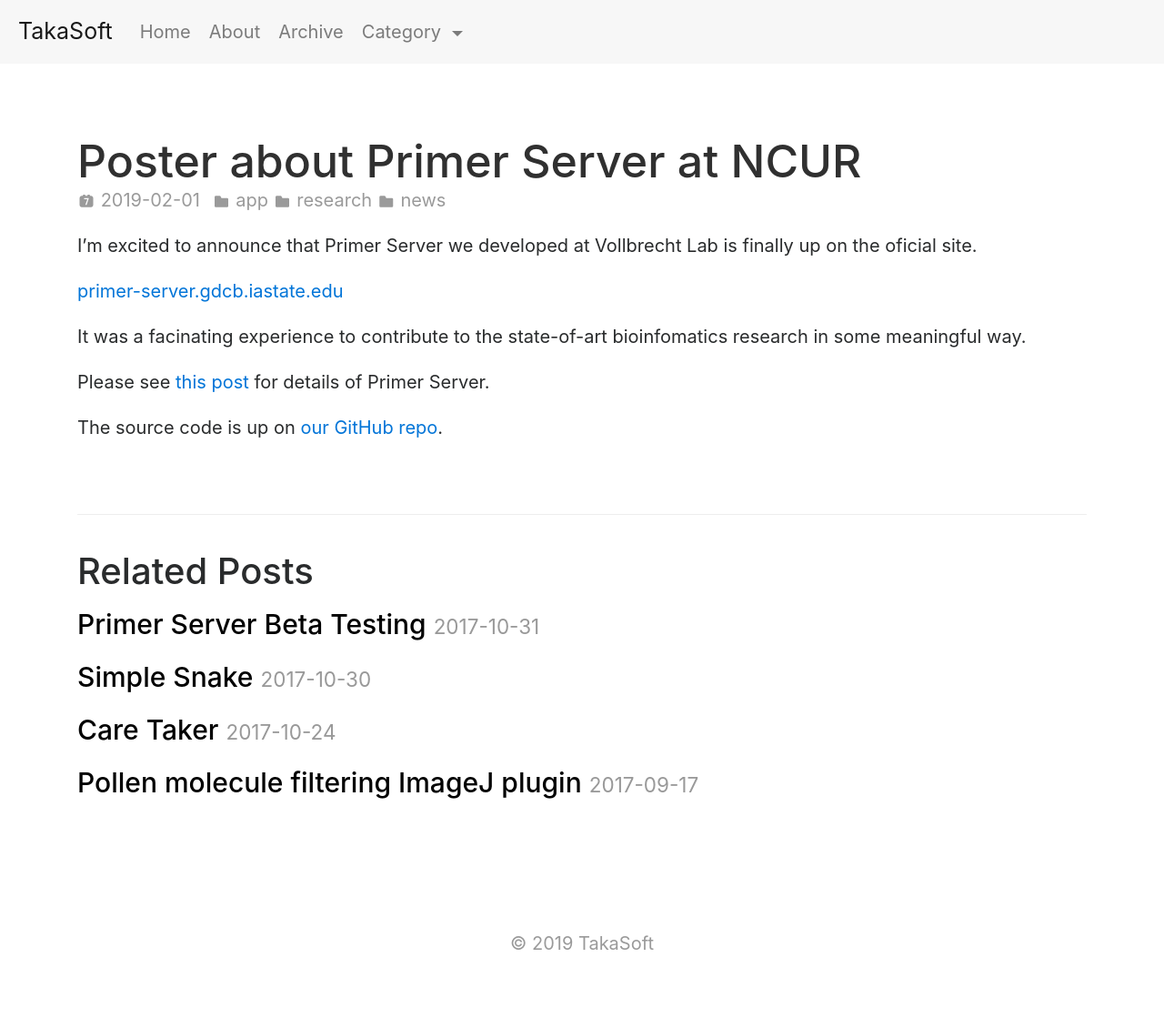
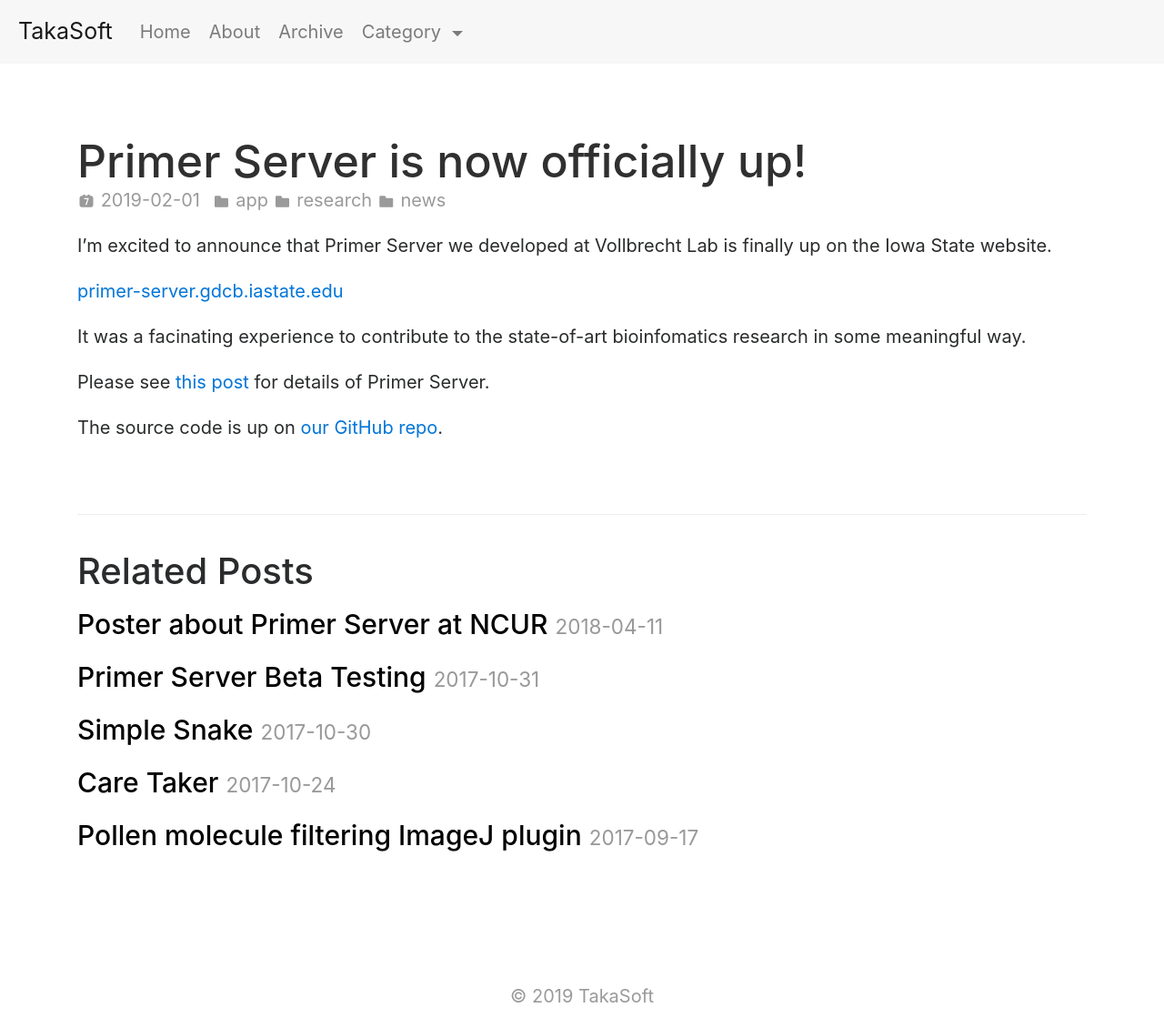
Before and after one commit to takasoft/takasoft.github.io, a Jekyll site: the page built from _posts/2019-02-01-primer-server-is-finally-up.md, in a window 1280 px wide. Shown: the whole page at 91% size. Built offline with Jekyll 4.4.1, drawn with Linux system fonts in a browser that asks for light colours; before the commit the page ends 1072 px from its top, so only the background shows below that.

Commit message:
Update 2019-02-01-primer-server-is-finally-up.md
- Fix title
- fix sentence

```diff
--- a/_posts/2019-02-01-primer-server-is-finally-up.md
+++ b/_posts/2019-02-01-primer-server-is-finally-up.md
@@ -1,13 +1,13 @@
 ---
 layout: post
-title: Poster about Primer Server at NCUR
+title: Primer Server is now officially up!
 categories:
   - app
   - research
   - news
 ---
 
-I'm excited to announce that Primer Server we developed at Vollbrecht Lab is finally up on the oficial site.
+I'm excited to announce that Primer Server we developed at Vollbrecht Lab is finally up on the Iowa State website.
 
 <a href="https://primer-server.gdcb.iastate.edu" target="_blank">primer-server.gdcb.iastate.edu</a>
 
```
